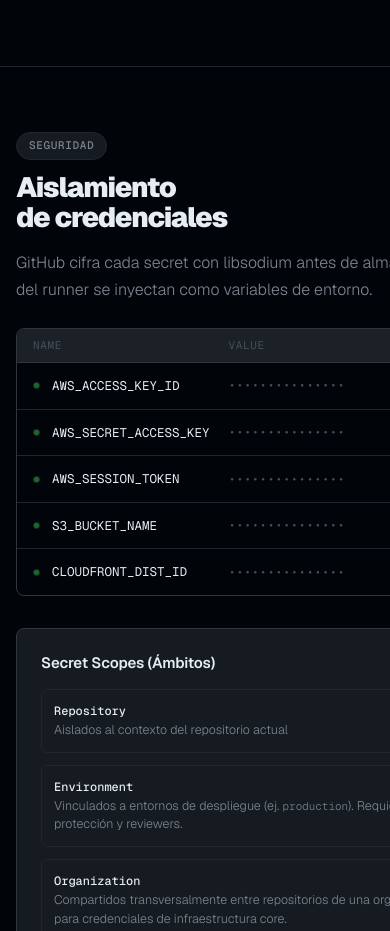
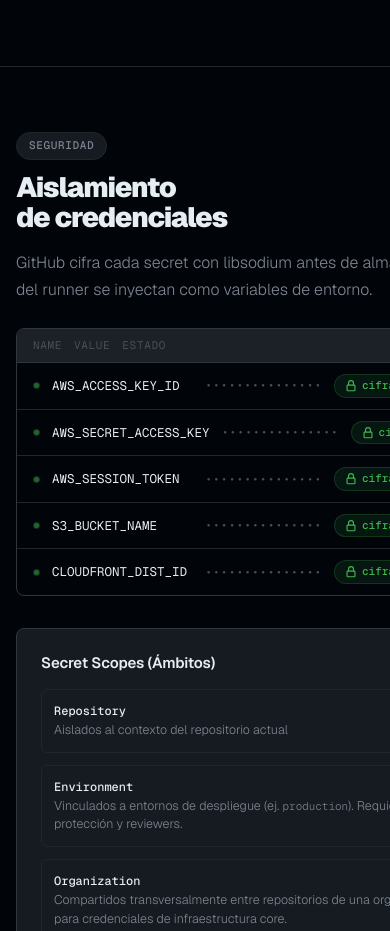
Before and after one commit to Melo088/github-actions-showcase, a React (Vite) app: page / in a window 390 px wide. Shown: the part 6140-7071 px from the top of the page. Built offline with nearby package versions, Linux system fonts and the light colour scheme.

Commit message:
fix: some responsive error just corrected

```diff
--- a/src/index.css
+++ b/src/index.css
@@ -1559,6 +1559,31 @@
   .section-cols {
     grid-template-columns: 1fr;
     gap: var(--space-6);
+  } /* ← cierra section-cols */
+
+  .secrets-sticky {
+    position: static;
+  }
+
+  .vault {
+    overflow-x: auto;
+    display: block;
+  }
+
+  .vault-header,
+  .vault-row {
+    display: flex;
+    align-items: center;
+    gap: var(--space-3);
+    min-width: max-content;
+  }
+
+  .vault-row-name {
+    min-width: 160px;
+  }
+
+  .vault-masked {
+    min-width: 80px;
   }
 
   .container {
```
